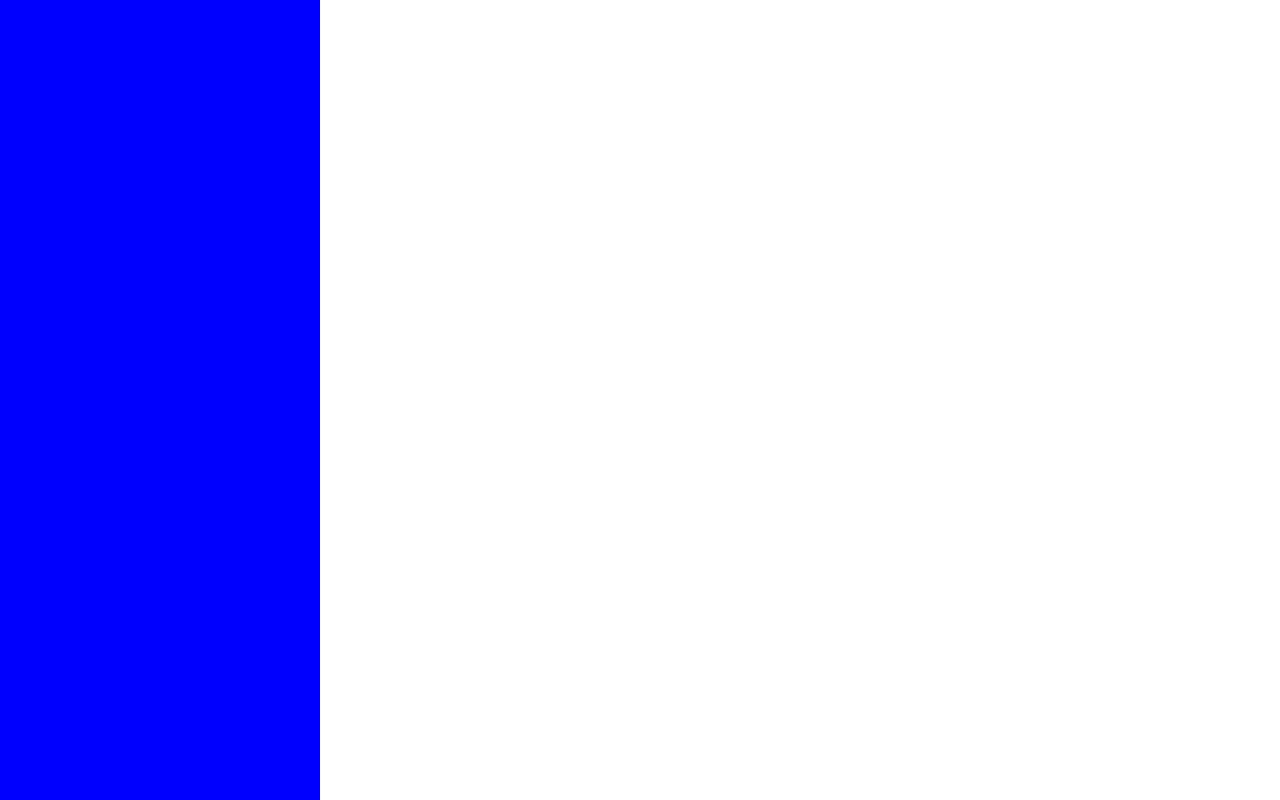
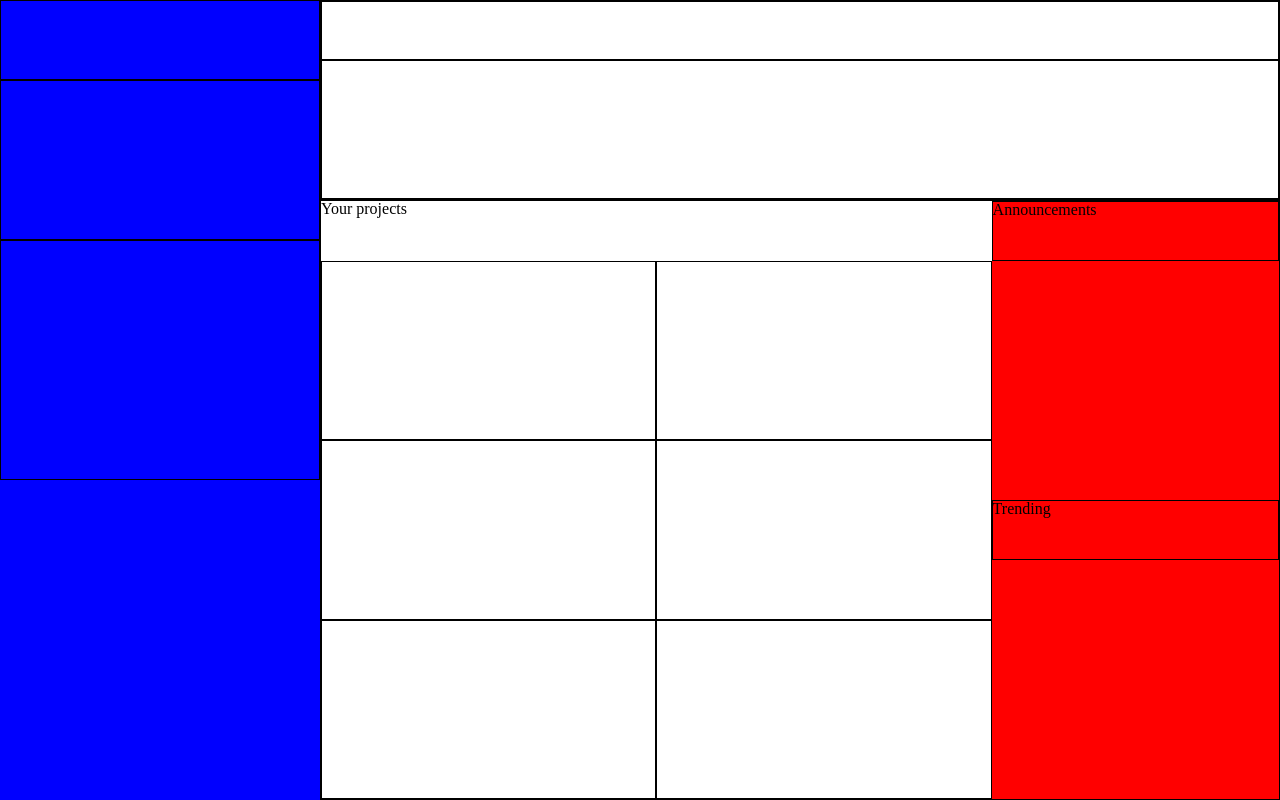
Before and after one commit to vsagrista/Admin-Dashboard, a plain HTML site: page index.html in a window 1280 px wide. Drawn offline with Linux system fonts and the light colour scheme.

Commit message:
skeleton complete

```diff
--- a/index.html
+++ b/index.html
@@ -9,8 +9,38 @@
 </head>
 <body>
     <div class="container">
-        <div class="main-panel main-panel-left"></div>
-        <div class="main-panel main-panel-right"></div>
+        <div class="main-panel main-panel-left">
+            <div class="inner-panel left-inner-panel"></div>
+            <div class="inner-panel left-inner-panel"></div>
+            <div class="inner-panel left-inner-panel"></div>
+        </div>
+        <div class="main-panel main-panel-right">
+            <div class="inner-panel right-inner-panel-top">
+                <div class="right-inner-panel-row"></div>
+                <div class="right-inner-panel-row"></div>
+            </div>
+            <div class="inner-panel right-inner-panel-bottom">
+                <div class="column-inner-left">
+                    <h1>Your projects</h1>
+                    <div class="project-detail"></div>
+                    <div class="project-detail"></div>
+                    <div class="project-detail"></div>
+                    <div class="project-detail"></div>
+                    <div class="project-detail"></div>
+                    <div class="project-detail"></div>
+                </div>
+                <div class="column-inner-right">
+                    <div class="notifications-box">
+                        <h1>Announcements</h1>
+                        <div class="notifications-box-detail"></div>
+                    </div>
+                    <div class="notifications-box">
+                        <h1>Trending</h1>
+                        <div class="notifications-box-detail"></div>
+                    </div>
+                </div>
+            </div>
+        </div>
     </div>
 
 </body>
--- a/styles.css
+++ b/styles.css
@@ -56,10 +56,67 @@ html, body {
 .container {
     height: 100%;
     display: grid;
-    grid-template-columns: 25fr 75fr;
+    grid-template-columns: 25% 75%;
     grid-template-rows: 1fr;
 }
 
 .main-panel-left {
     background-color: blue;
+    display: grid;
+    grid-template-rows: 10% 20% 30%;
 }
+
+.main-panel-right {
+    display: grid;
+    grid-template-rows: 25% 75%;
+}
+
+.right-inner-panel-top {
+    display: grid;
+    grid-template-rows: 30% 70%;
+}
+
+.right-inner-panel-row {
+    border: 1px solid black;
+}
+
+.inner-panel {
+    border: 1px solid black;
+}
+
+.right-inner-panel-bottom {
+    display: grid;
+    grid-template-columns: 70% 30%;
+}
+
+.column-inner-left {
+    display: grid;
+    grid-template-columns: 50% 50%;
+    grid-template-rows: 10% 30% 30% 30%;
+}
+
+.column-inner-left h1 {
+    grid-column-start: 1;
+    grid-column-end: 3;
+}
+
+.column-inner-right {
+    display: flex;
+    justify-content: space-between;
+    flex-direction: column;
+}
+
+.project-detail {
+    border: 1px solid black;
+}
+
+.notifications-box {
+    background: red;
+    display: grid;
+    grid-template-rows: 20% 80%;
+    height: 100%;
+}
+
+.notifications-box h1 {
+    border: 1px solid black;
+}
```
